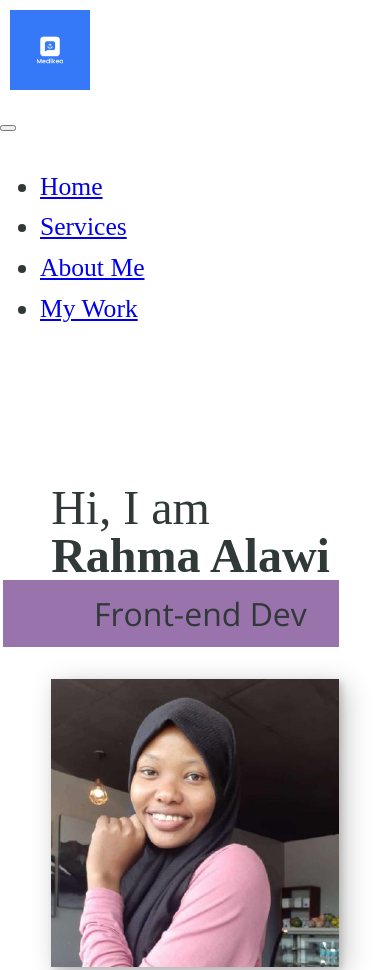
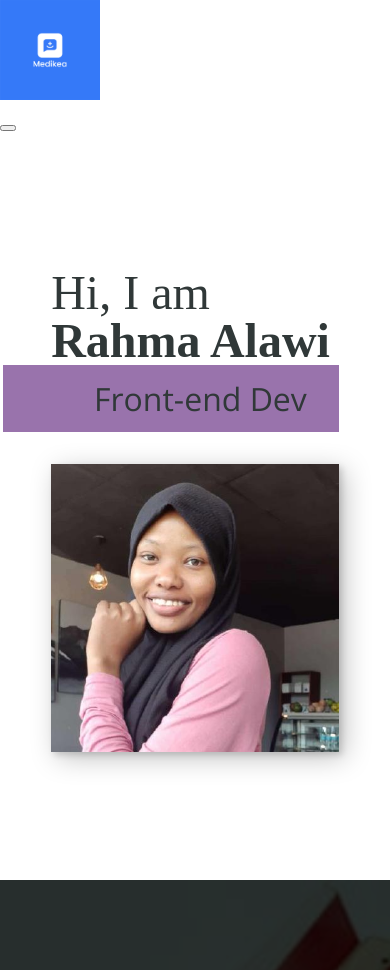
Before and after one commit to RahmaHussain/lavender-portfolio, a plain HTML site: page index.html in a window 390 px wide. Shown: the top 970 px of the page. Drawn offline with nearby package versions, Linux system fonts and the light colour scheme.

Commit message:
Refactor navigation styles and structure; implement responsive header layout and update link classes

```diff
--- a/css/style.css
+++ b/css/style.css
@@ -99,11 +99,6 @@ h3 {
     font-size: var(--fs-h3);
 }
 
-.logo {
-    height: auto;
-    width: 100px;
-    padding: 5px
-}
 
 strong {
     font-weight: var(--fw-bold);
@@ -152,8 +147,52 @@ strong {
 }
 
 /* header */
-nav {
-    display: none;
+
+.header {
+    display: flex;
+    justify-content: space-between;
+    padding: 1em;
+}
+.logo{
+    max-width: 100px;
+
+}
+
+.nav__link {
+    color: inherit;
+    font-weight: var(--fw-bold);
+    font-size: var(--fs-h3);
+    text-decoration: none;
+}
+
+.nav__link:hover {
+    text-decoration: underline;
+    color: var(--clr-accent);
+}
+.nav {
+    position: fixed;
+    background: var(--clr-dark);
+    color: var(--clr-light);
+    top: 0;
+    left: 0;
+    right: 0;
+    left: 0;
+    z-index: 100;
+
+    transform: translateX(100%) ;
+    transition: transform 250ms cubic-bezier(0.5, 0, 0.5, 1);
+}
+
+.nav__list {
+    display: flex;
+    list-style: none;
+    height: 100%;
+    flex-direction: column;
+    justify-content: space-evenly;
+    align-items: center;
+    margin: 0;
+    padding: 0;
+
 }
 
 /* Intro Section */
--- a/index.html
+++ b/index.html
@@ -24,10 +24,10 @@
             </button>
             <div class="nav">
                 <ul class="nav__list">
-                    <li class="nav-item"><a href="#">Home</a></li>
-                    <li class="nav-item"><a href="/services">Services</a></li>
-                    <li class="nav-item"><a href="/about">About Me</a></li>
-                    <li class="nav-item"><a href="/work">My Work</a></li>
+                    <li class="nav-item"><a href="#" class="nav__link">Home</a></li>
+                    <li class="nav-item"><a href="/services" class="nav__link">Services</a></li>
+                    <li class="nav-item"><a href="/about" class="nav__link">About Me</a></li>
+                    <li class="nav-item"><a href="/work" class="nav__link">My Work</a></li>
                 </ul>
             </div>
 
```
